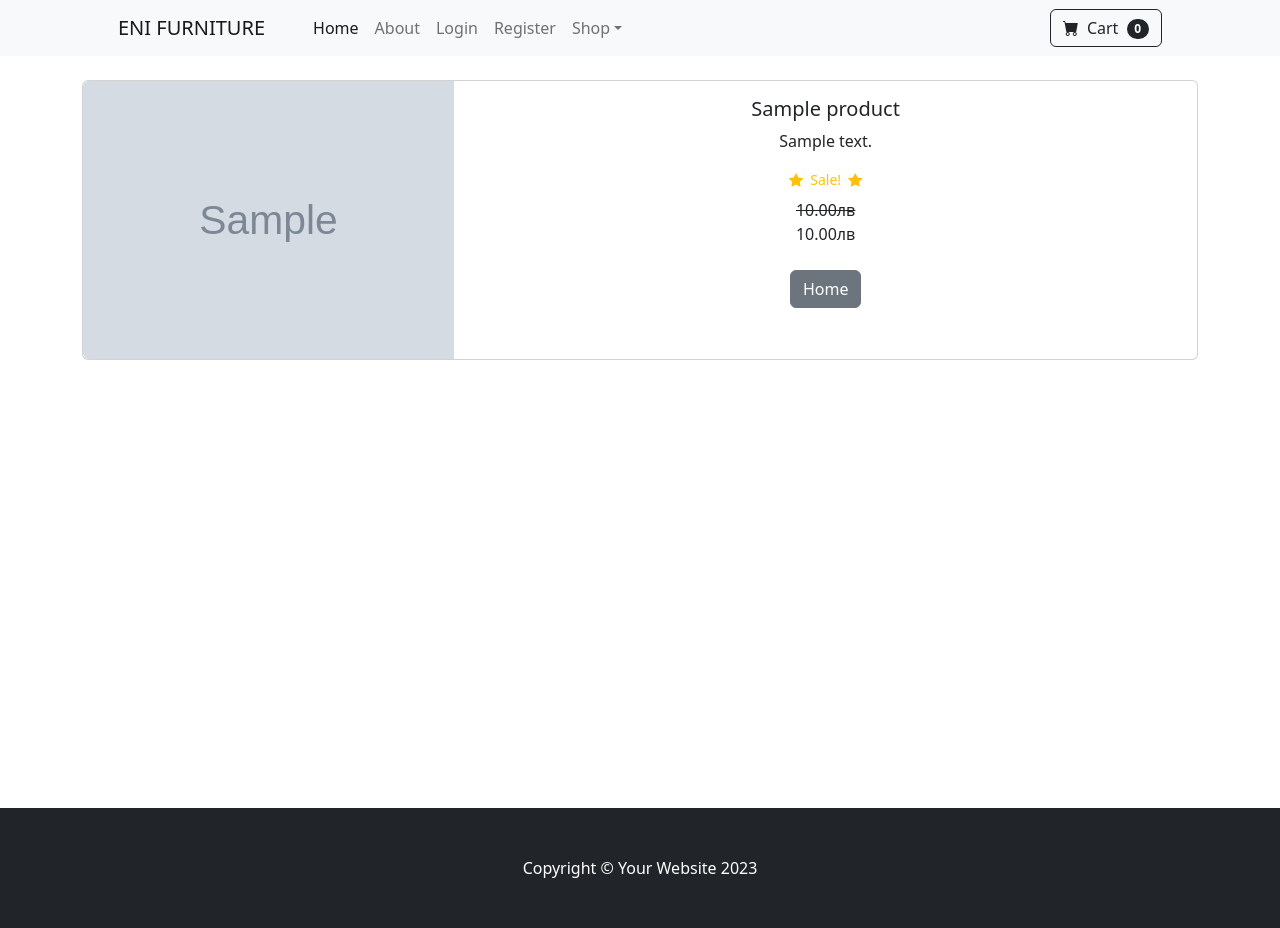
After one commit to Enisel13/Python_project, a Django app: page /product/1 in a window 1280 px wide. The commit adds this page. Run offline with Django 5.2, Linux system fonts and the light colour scheme; tables that the repository leaves empty hold one stand-in row (values such as "Sample post"); grey boxes marked "Sample" are stand-in pictures; some libraries are stand-ins or nearby versions.

Commit message:
Product pages

```diff
--- a/ecom/ecom/store/templates/index.html
+++ b/ecom/ecom/store/templates/index.html
@@ -56,7 +56,7 @@
                             </div>
                             <!-- Product actions-->
                             <div class="card-footer p-4 pt-0 border-top-0 bg-transparent">
-                                <div class="text-center"><a class="btn btn-outline-dark mt-auto" href="#">View options</a></div>
+    <div class="text-center"><a class="btn btn-outline-dark mt-auto" href="{% url 'product' product.id %}">View product</a></div>
                             </div>
                         </div>
                     </div>
@@ -82,7 +82,7 @@
                                 </div>
                                 <!-- Product actions-->
                                 <div class="card-footer p-4 pt-0 border-top-0 bg-transparent">
-                                    <div class="text-center"><a class="btn btn-outline-dark mt-auto" href="#">View options</a></div>
+    <div class="text-center"><a class="btn btn-outline-dark mt-auto" href="{% url 'product' product.id %}">View product</a></div>
                                 </div>
                             </div>
                         </div>
--- /dev/null
+++ b/ecom/ecom/store/templates/product.html
@@ -0,0 +1,60 @@
+{% extends 'base.html' %}
+{% block content %}
+
+
+<div class="container">
+
+<br/>
+    <div class="card mb-3">
+        <div class="row g-0">
+          <div class="col-md-4">
+            <img src="{{ product.image.url }}" class="img-fluid rounded-start" alt="...">
+          </div>
+          <div class="col-md-8">
+            <div class="card-body">
+                <center>
+              <h5 class="card-title">{{ product.name }}</h5>
+              <p class="card-text justified">{{ product.description }}</p>
+
+              {% if product.is_sale %}
+
+              <div class="d-flex justify-content-center small text-warning mb-2">
+                <div class="bi-star-fill"></div>
+                &nbsp;&nbsp;Sale!&nbsp;&nbsp;
+                <div class="bi-star-fill"></div>
+                </div>
+
+
+                <!-- Product price-->
+
+                <strike>
+                {{ product.price }}лв
+                </strike>
+                <br/>
+                {{ product.sale_price }}лв
+
+              {% else %}
+              {{ product.price }}лв
+              {% endif %}
+              <br/><br/>
+            <a href="{% url 'home' %}" class="btn btn-secondary">Home</a>
+
+            </center>
+            </div>
+          </div>
+        </div>
+      </div>
+    </div>
+
+
+<br/><br/>
+<br/><br/>
+<br/><br/>
+<br/><br/>
+<br/><br/>
+<br/><br/>
+<br/><br/>
+<br/><br/>
+<br/><br/>
+
+{% endblock %}
--- a/ecom/ecom/store/urls.py
+++ b/ecom/ecom/store/urls.py
@@ -8,4 +8,5 @@ urlpatterns = [
     path('login/', views.login_user, name='login'),
     path('logout', views.logout_user, name='logout'),
     path('register', views.register_user, name='register'),
+    path('product/<int:pk>', views.product, name='product'),
 ]
--- a/ecom/ecom/store/views.py
+++ b/ecom/ecom/store/views.py
@@ -6,6 +6,11 @@ from django.contrib.auth.models import User
 from django.contrib.auth.forms import UserCreationForm
 from .forms import SignUpForm #we are saying "Take it from forms.py" and allow us to use it in our views.py"
 from django import forms
+
+
+def product(request, pk):
+    product = Product.objects.get(id=pk)#this will look up in product model and it will get the specific product number
+    return render(request, 'product.html', {'product': product})
 
 
 def home(request):
```
